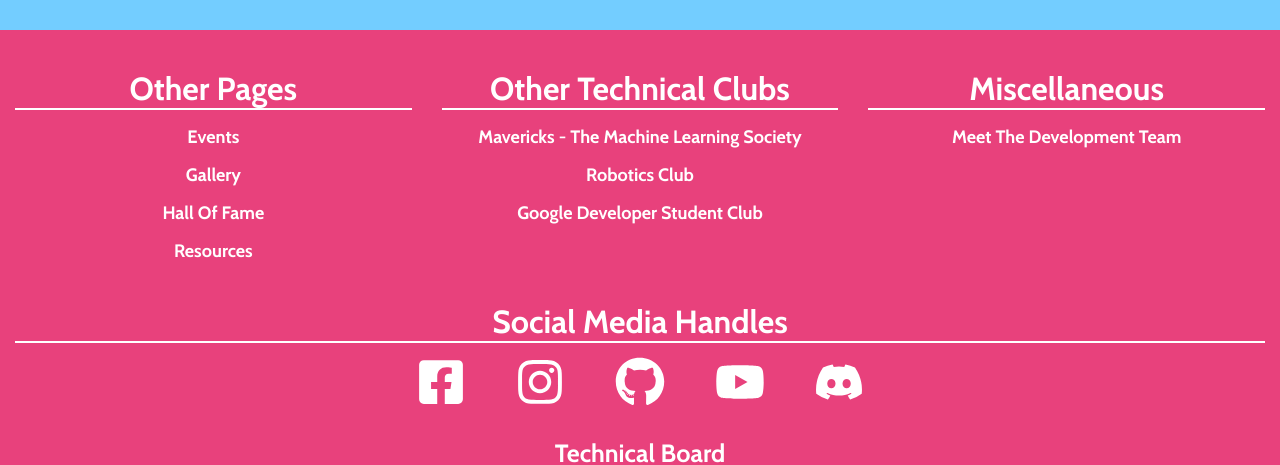
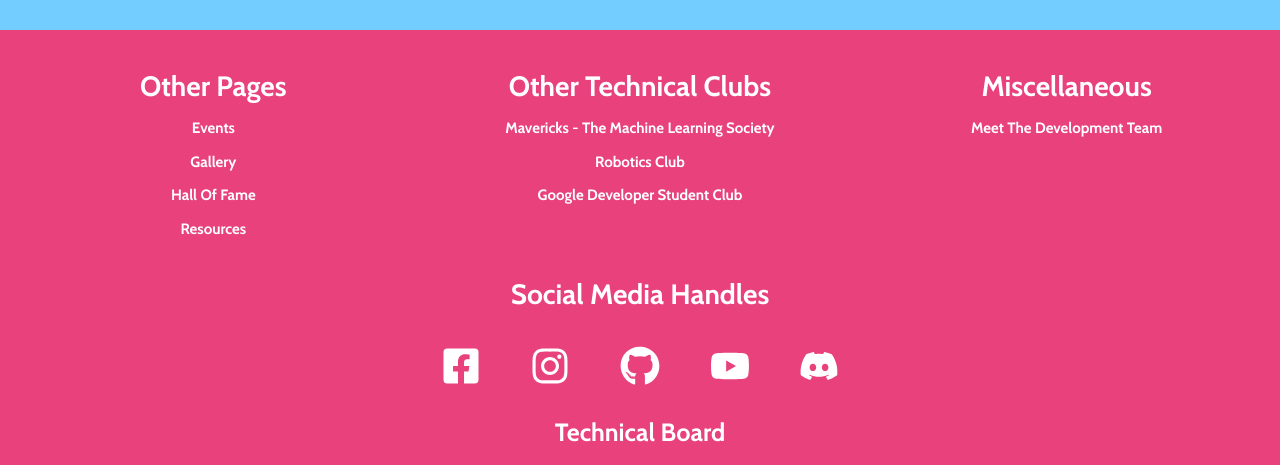
Before and after one commit to prakhargupta496/technicalBoard, a React (Create React App) app: page / in a window 1280 px wide. Shown: the part 6477-6942 px from the top of the page. Built offline with nearby package versions, Linux system fonts and the light colour scheme.

Commit message:
Changed the footer but kept the changed that was asked for

```diff
--- a/src/components/Footer/footer.module.css
+++ b/src/components/Footer/footer.module.css
@@ -7,12 +7,13 @@
   padding-bottom: 2vh;
 }
 
-.heading {
+/* .heading {
   border-bottom: 2px solid white;
-}
+} */
 
 .icon {
-  font-size: 50px;
+  margin-top: 20px;
+  font-size: 40px;
   margin-left: 1vw;
   margin-right: 1vw;
 }
@@ -30,7 +31,7 @@
 .link {
   background-color: transparent;
   border: 0px;
-  font-size: 18px;
+  font-size: 15px;
 }
 
 .link:hover, .link:active, .link:focus {
--- a/src/components/Footer/index.js
+++ b/src/components/Footer/index.js
@@ -6,7 +6,7 @@ import Styles from './footer.module.css';
 
 function FooterHeadings(props) {
   return (
-    <h2 className={Styles.heading}>{props.children}</h2>
+    <h3 className={Styles.heading}>{props.children}</h3>
   );
 }
 
```
